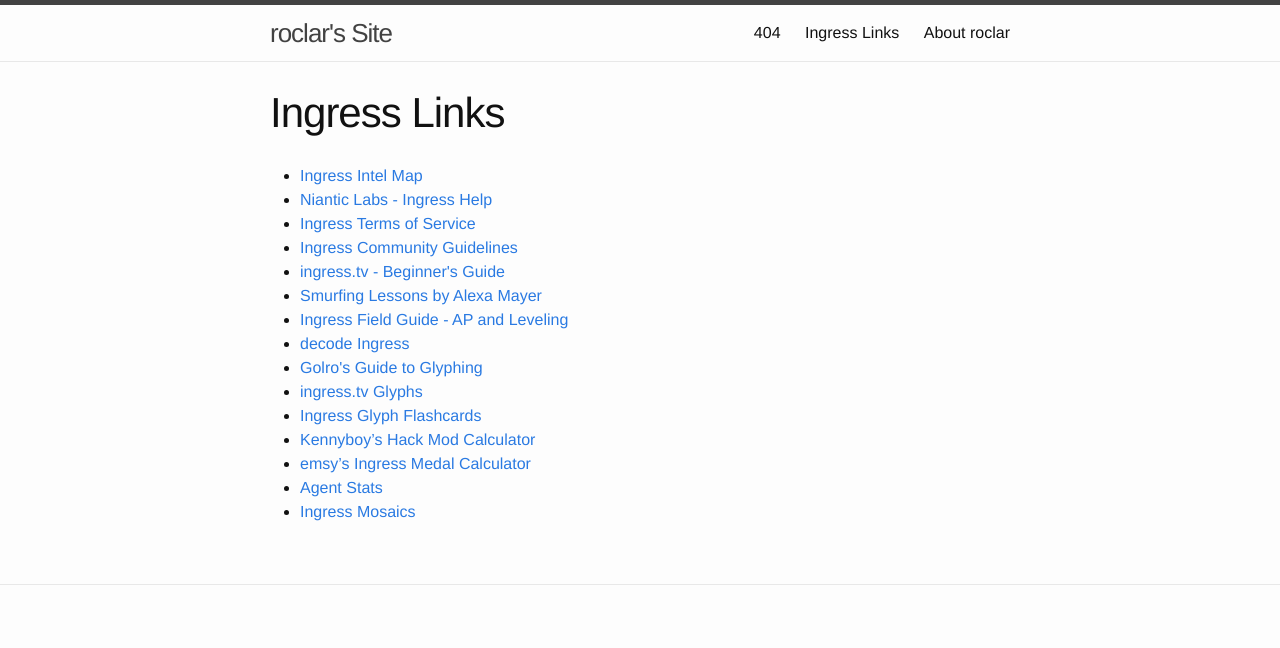
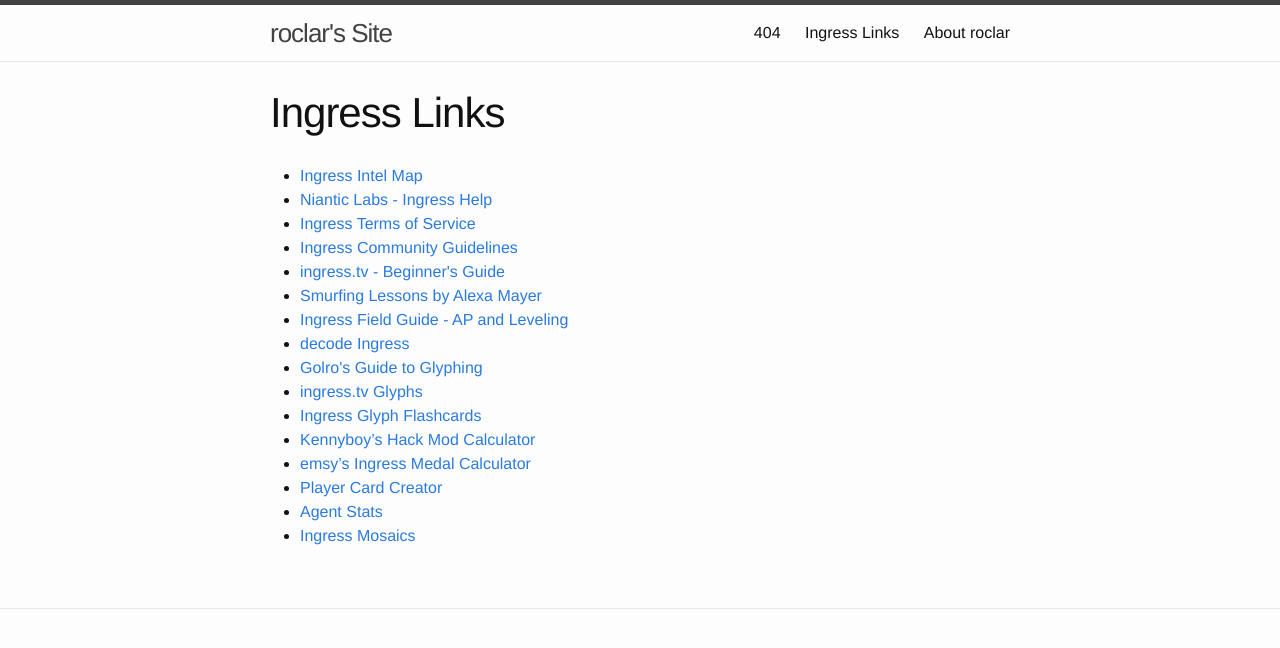
Before and after one commit to roclar/roclar.github.io, a Jekyll site: the page built from ingress.md, in a window 1280 px wide. Shown: the top 648 px of the page. Built offline with Jekyll 4.4.1, drawn with Linux system fonts in a browser that asks for light colours.

Commit message:
Added Player Card Creator link

```diff
--- a/ingress.md
+++ b/ingress.md
@@ -17,5 +17,6 @@
 - [Ingress Glyph Flashcards](https://quizlet.com/67225986/flashcards)
 - [Kennyboy's Hack Mod Calculator](http://kennyboy.org/ingress/)
 - [emsy's Ingress Medal Calculator](http://ingress.medals.emsy.name/)
+- [Player Card Creator](https://bio.ingress.com/)
 - [Agent Stats](https://www.agent-stats.com/)
 - [Ingress Mosaics](http://ingress-mosaics.com/)
```
